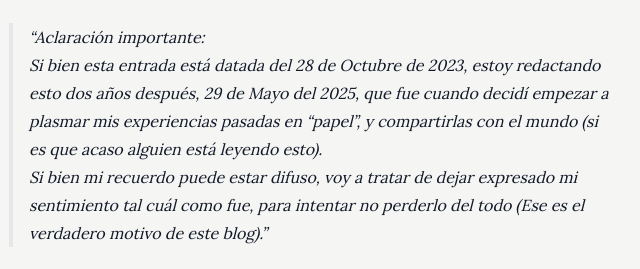
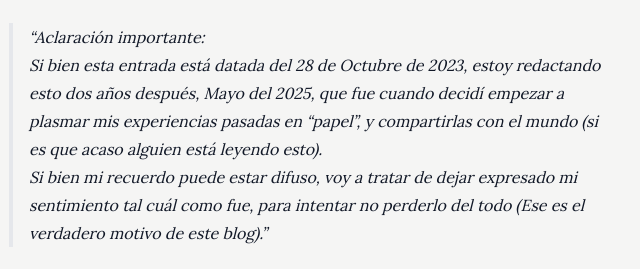
Before and after one commit to DanteZulli/my-portfolio, an Astro site: page /blog/ieeextreme17 in a window 1280 px wide. Shown: the part 505-774 px from the top of the page, 331-971 px from the left. Built offline with nearby package versions, Linux system fonts and the light colour scheme; Astro itself is replaced by a stand-in of ours; a web font is replaced by a local one.

Commit message:
fix docs: remove separator

```diff
--- a/src/content/blog/ieeextreme17/index.md
+++ b/src/content/blog/ieeextreme17/index.md
@@ -10,7 +10,7 @@ Les doy la bienvenida a este, el primer post en mi blog, que trata sobre mi prim
 No es mi primera vez redactando, pero si es la primera vez que escribo algo que no sea meramente documentación técnica, así que ténganme un poco de piedad.
 
 > Aclaración importante: \
-> Si bien esta entrada está datada del 28 de Octubre de 2023, estoy redactando esto dos años después, 29 de Mayo del 2025, que fue cuando decidí empezar a plasmar mis experiencias pasadas en "papel", y compartirlas con el mundo (si es que acaso alguien está leyendo esto). \
+> Si bien esta entrada está datada del 28 de Octubre de 2023, estoy redactando esto dos años después, Mayo del 2025, que fue cuando decidí empezar a plasmar mis experiencias pasadas en "papel", y compartirlas con el mundo (si es que acaso alguien está leyendo esto). \
 > Si bien mi recuerdo puede estar difuso, voy a tratar de dejar expresado mi sentimiento tal  cuál como fue, para intentar no perderlo del todo (Ese es el verdadero motivo de este blog).
 
 > Otra aclaración importante:\
@@ -99,8 +99,6 @@ Se había anotado con un amigo, pero el amigo se bajó a último momento, y el f
 Justo dio la casualidad de que le tocó en el salón de al lado, en un piso donde estábamos solo nosotros. Y bueno, obvio que lo sumamos, esas cosas pasan. \
 Lo único que tengo para objetar es que teníamos la mesa perfecta; tres ThinkPads... y el loco cayó con una IdeaPad. Pero bueno, al menos era Lenovo, qué sé yo.
 
----
-
 ### Rami llevó un limón para romper el hielo
 ![Rami teniendo un limón](rami-limon.jpg)
 
```
